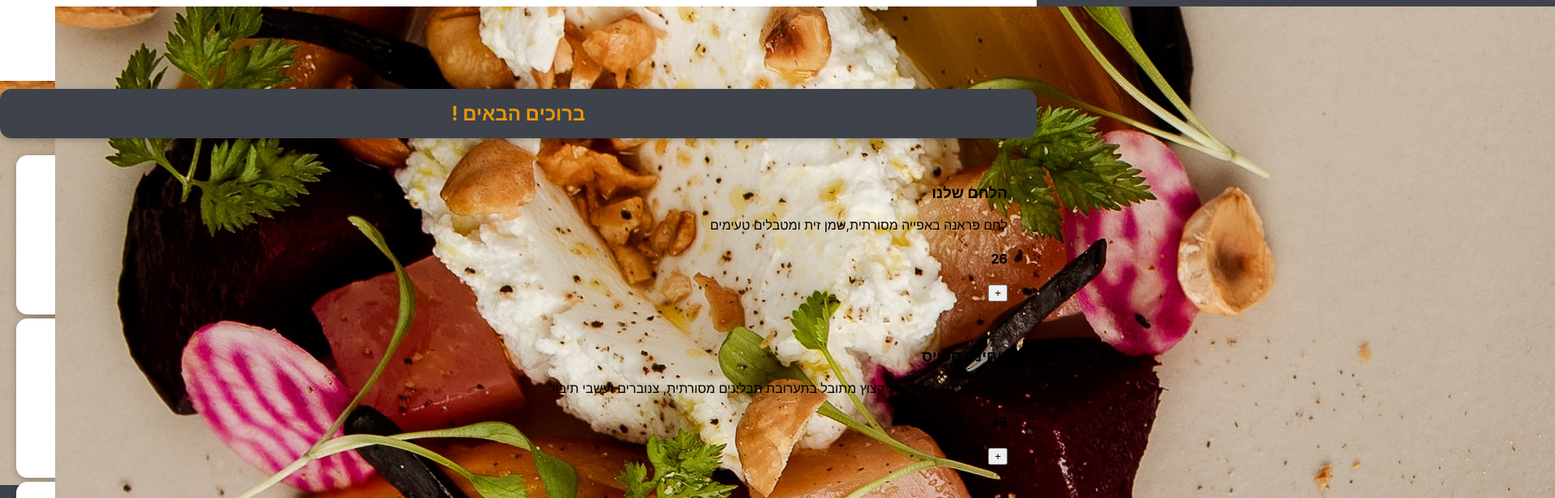
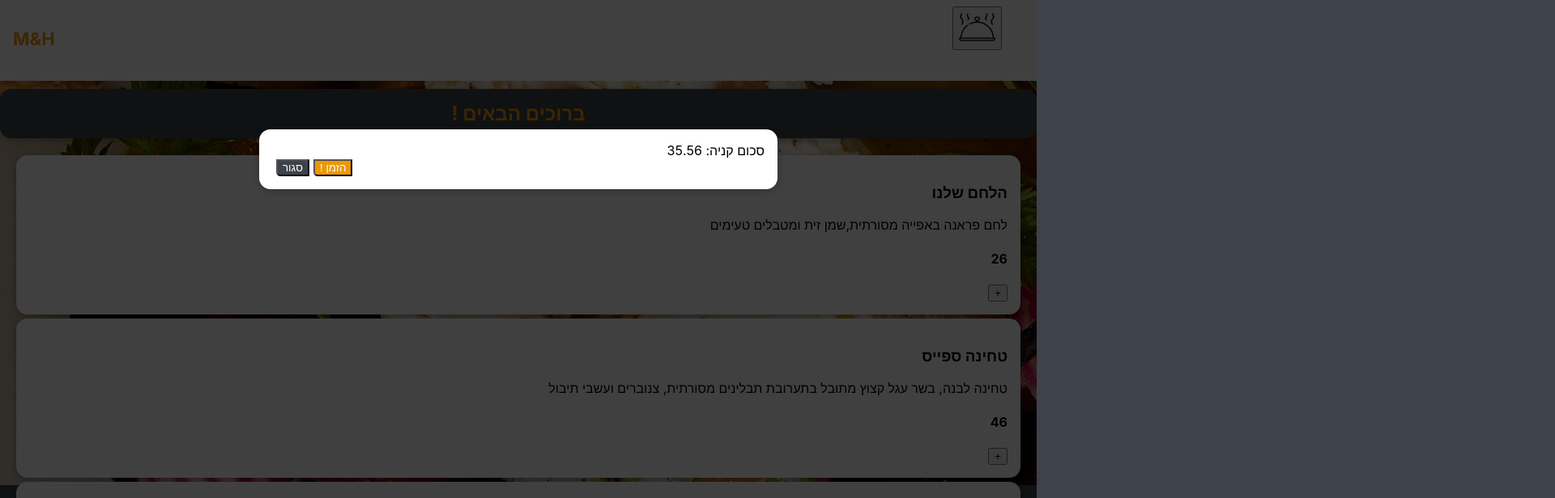
Before and after one commit to matanfadida/restaurantsProject, a React (Create React App) app in the folder frontend/: page / in a window 1280 px wide. Shown: the top 616 px of the page at 81% size, 1920 px wide, since content can reach past the window. Built offline with nearby package versions, Linux system fonts and the light colour scheme.

Commit message:
cart-work

```diff
--- a/frontend/public/index.html
+++ b/frontend/public/index.html
@@ -28,6 +28,7 @@
   </head>
   <body>
     <noscript>You need to enable JavaScript to run this app.</noscript>
+    <div id="overlays"></div>
     <div id="root"></div>
     <!--
       This HTML file is a template.
--- a/frontend/src/App.js
+++ b/frontend/src/App.js
@@ -1,10 +1,12 @@
 import { Fragment } from "react";
 import Home from "./components/Home";
+import Cart from "./components/NavigationBar/Cart";
 import NavigationBar from "./components/NavigationBar/nav-bar";
 
 const App = () => {
   return (
     <Fragment>
+      <Cart/>
       <NavigationBar />
       <Home />
     </Fragment>
--- /dev/null
+++ b/frontend/src/components/NavigationBar/Cart.js
@@ -0,0 +1,21 @@
+import Modal from "../UI/modal";
+
+import style from "./Cart.module.css";
+
+const Cart = (props) => {
+  return (
+    <Modal>
+        {/* list order */}
+        <div className={style['div-show-price']}>
+            <span>35.56</span>
+            <span className={style["div_span"]}> :סכום קניה</span>
+        </div>
+      <div>
+        <button className={style.btn}>סגור</button>
+        <button className={style["btn_ord"]}>! הזמן</button>
+      </div>
+    </Modal>
+  );
+};
+
+export default Cart;
--- /dev/null
+++ b/frontend/src/components/NavigationBar/Cart.module.css
@@ -0,0 +1,19 @@
+.div-show-price{
+    text-align: right;
+}
+
+.div_span{
+
+}
+
+.btn {
+    border-radius: 0 0 0 5px;
+    background-color: #3e424b;
+    color: white;
+    margin: 0px 5px;
+}
+.btn_ord{
+    border-radius: 0 0 0 5px;
+    background-color: #EC9706;
+    color: white;
+}
--- a/frontend/src/components/NavigationBar/nav-bar.js
+++ b/frontend/src/components/NavigationBar/nav-bar.js
@@ -1,4 +1,5 @@
 import styles from "./nav-bar.module.css";
+// import M from "./image-home-backgrond.jpg";
 
 const NavigationBar = () => {
   return (
@@ -9,7 +10,10 @@ const NavigationBar = () => {
         </a>
       </div>
       <nav className={styles["main-nav"]}>
-        <img src="./image-home-backgrond.jpg" alt="dinner"/>
+        <button className={styles.btn}>
+          <img src={"./wedding-dinner.png"} alt="dinner" className={styles.img}/>
+        </button>
+
         {/* <ul className={styles["main-nav__items"]}>
           <li className={styles["main-nav__item"]}>
             <a href="packages/index.html">Packages</a>
--- a/frontend/src/components/NavigationBar/nav-bar.module.css
+++ b/frontend/src/components/NavigationBar/nav-bar.module.css
@@ -10,7 +10,6 @@
 
 .main-div{
     display: inline-block;
-    margin-top: 20px;
 }
 .main-div__brand{
     color:#EC9706;
@@ -61,3 +60,7 @@
     color: #ff1b68;
     background: white;
 }
+.img{
+    width: 45px;
+    height: 45px;
+}
--- /dev/null
+++ b/frontend/src/components/UI/modal.js
@@ -0,0 +1,26 @@
+import {Fragment} from 'react';
+import ReactDOM from 'react-dom';
+
+import style from './modal.module.css';
+
+const Backdrop = () => {
+    return <div className={style.backdrop}></div>
+};
+
+const ModalOverlay = props => {
+    return <div className={style.modal}>
+        <div className={style.content}>{props.children}</div>
+    </div>
+};
+
+const portalElment = document.getElementById('overlays');
+
+
+const Modal = props => {
+ return <Fragment>
+    {ReactDOM.createPortal(<Backdrop/>, portalElment)}
+    {ReactDOM.createPortal(<ModalOverlay>{props.children}</ModalOverlay>, portalElment)}
+ </Fragment>
+};
+
+export default Modal;
--- /dev/null
+++ b/frontend/src/components/UI/modal.module.css
@@ -0,0 +1,40 @@
+.backdrop {
+    position: fixed;
+    top: 0;
+    left: 0;
+    width: 100%;
+    height: 100vh;
+    z-index: 20;
+    background-color: rgba(0, 0, 0, 0.75);
+  }
+
+  .modal {
+    position: fixed;
+    top: 20vh;
+    left: 5%;
+    width: 90%;
+    background-color: white;
+    padding: 1rem;
+    border-radius: 14px;
+    box-shadow: 0 2px 8px rgba(0, 0, 0, 0.25);
+    z-index: 30;
+    animation: slide-down 300ms ease-out forwards;
+  }
+
+  @media (min-width: 768px) {
+    .modal {
+      width: 40rem;
+      left: calc(50% - 20rem);
+    }
+  }
+
+  @keyframes slide-down {
+    from {
+      opacity: 0;
+      transform: translateY(-3rem);
+    }
+    to {
+      opacity: 1;
+      transform: translateY(0);
+    }
+  }
```
Also changed, not shown: frontend/public/logo192.png (deleted), frontend/public/logo512.png (deleted).
